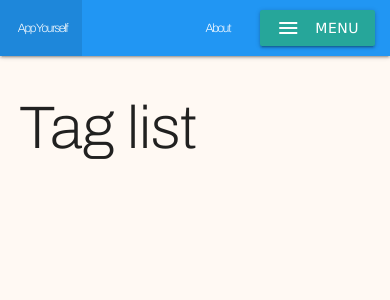
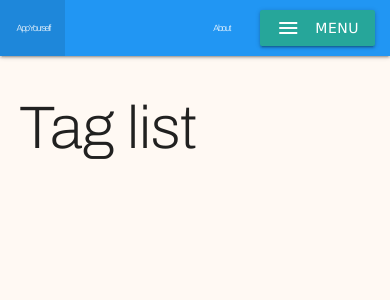
Before and after one commit to joelfuelling/AppYourself, a Django app: page /tags/ in a window 390 px wide. Shown: the top 300 px of the page. Run offline with Django 4.2, Linux system fonts and the light colour scheme; the visitor is signed in with stand-in values (Sample User, id 1); data that the repository does not hold is empty.

Commit message:
Created media inquiries for nav bar font size in mobile view

```diff
--- a/main_app/static/css/style.css
+++ b/main_app/static/css/style.css
@@ -21,7 +21,7 @@ main {
 }
 a.left, .spaced  {
   font-family: 'Archivo', sans-serif;
-  font-size: 12px;
+  font-size: 24px;
   letter-spacing: -1.2px;
 }
 
@@ -77,10 +77,26 @@ span.card-title {
   font-family: 'Poppins', sans-serif;
 }
 
-@media only screen and (max-width: 575px){
+@media screen and (max-width: 575px){
+  a.left, .spaced  {
+    font-family: 'Archivo', sans-serif;
+    font-size: 16px;
+    letter-spacing: -1.2px;
+  }
+}
+
+@media screen and (max-width: 460px){
   a.left, .spaced  {
     font-family: 'Archivo', sans-serif;
     font-size: 12px;
     letter-spacing: -1.2px;
   }
 }
+
+@media screen and (max-width: 420px){
+  a.left, .spaced  {
+    font-family: 'Archivo', sans-serif;
+    font-size: 9px;
+    letter-spacing: -1.2px;
+  }
+}
```
